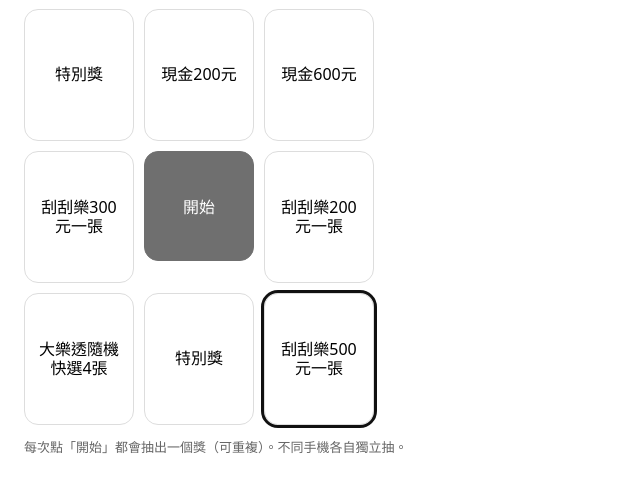
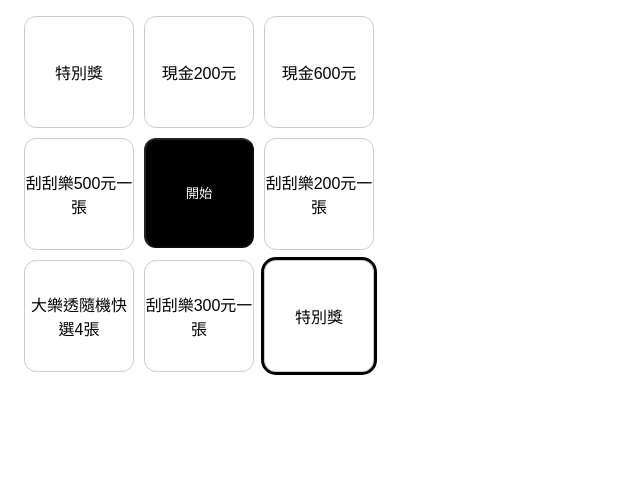
Before and after one commit to joyciefun/lucky-grid, a plain HTML site: page index.html in a window 1280 px wide. Both pictures are taken after a click on the button "開始". Shown: the part 54-546 px from the top of the page, without its empty margins (0-640 px from the left). Drawn offline with Linux system fonts and the light colour scheme.

Commit message:
Update index.html

```diff
--- a/index.html
+++ b/index.html
@@ -5,148 +5,103 @@
 <meta name="viewport" content="width=device-width,initial-scale=1" />
 <title>九宮格抽獎</title>
 <style>
-    body{font-family:system-ui,-apple-system,Segoe UI,Roboto,"Noto Sans TC",sans-serif;margin:24px}
-    h3{margin:0 0 12px}
+body{font-family:sans-serif;margin:24px}
 .grid{display:grid;grid-template-columns:repeat(3,110px);gap:10px}
 .cell{
-      height:110px; padding:10px;
-      display:flex;align-items:center;justify-content:center;
-      border:1px solid #ddd;border-radius:14px;
-      text-align:center;line-height:1.2;
-      user-select:none;background:#fff;
+  height:110px;display:flex;align-items:center;justify-content:center;
+  border:1px solid #ccc;border-radius:12px;text-align:center
 }
-    .active{outline:3px solid #111}
-    button{
-      height:110px;width:110px;border-radius:14px;
-      border:1px solid #111;background:#111;color:#fff;
-      font-size:16px;cursor:pointer;
-    }
-    button:disabled{opacity:.6;cursor:not-allowed}
-    .muted{color:#666;font-size:13px;margin-top:12px}
+.active{outline:3px solid #000}
+button{height:110px;width:110px;border-radius:12px;background:#000;color:#fff}
 </style>
 </head>
 <body>
+
 <h3>九宮格抽獎</h3>
 <div class="grid" id="grid"></div>
-  <div class="muted">每次點「開始」都會抽出一個獎（可重複）。不同手機各自獨立抽。</div>
 
 <script>
-    // DOM 格子位置索引（0..8）：
-    // 0 1 2
-    // 3 4 5
-    // 6 7 8
-    //
-    // 我們用同一個「順時針順序」同時做：
-    // 1) 顯示獎項的順序
-    // 2) 動畫跑的順序
-    // 這樣不會再出現「停在A但跳出B」的偏移
-    const ringPositions = [0,1,2,5,8,7,6,3]; // 順時針一圈 8 格
 
-    // 顯示在九宮格 8 格（你只有 7 種，所以特別獎顯示兩格）
-    const displayRing = [
+// 順時針 8 格位置
+const ringPositions = [0,1,2,5,8,7,6,3];
+
+// 每個 ringIndex 對應一個獎（這裡直接固定好）
+const ringPrizes = [
   "特別獎",
   "現金200元",
   "現金600元",
   "刮刮樂200元一張",
-      "刮刮樂500元一張",
   "特別獎",
+  "刮刮樂300元一張",
   "大樂透隨機快選4張",
-      "刮刮樂300元一張"
+  "刮刮樂500元一張"
 ];
 
-    // 抽獎獎池（可重複、無庫存限制）
-    // 權重我先給一組「看起來合理」的：200較常、500較少、特別獎偏稀有
-    const prizePool = [
-      { name: "特別獎",               weight: 3  },
-      { name: "現金200元",            weight: 35 },
-      { name: "現金600元",            weight: 8  },
-      { name: "刮刮樂200元一張",       weight: 25 },
-      { name: "刮刮樂500元一張",       weight: 5  },
-      { name: "刮刮樂300元一張",       weight: 16 },
-      { name: "大樂透隨機快選4張",     weight: 8  }
-    ];
+// 權重（跟 ringIndex 一一對應）
+const weights = [3,35,8,25,5,16,8,3];
 
 const grid = document.getElementById("grid");
 const cells = [];
 
-    // 建立 9 格（中間是按鈕）
-    for (let i=0;i<9;i++){
+for(let i=0;i<9;i++){
   const div = document.createElement("div");
   if(i===4){
     div.innerHTML = `<button id="btn">開始</button>`;
   }else{
-        div.className = "cell";
-        // 找出這個位置在 ringPositions 裡是第幾個（0..7），並放入同索引的 displayRing
+    div.className="cell";
     const ringIdx = ringPositions.indexOf(i);
-        div.textContent = displayRing[ringIdx];
+    div.textContent = ringPrizes[ringIdx];
   }
   grid.appendChild(div);
   cells.push(div);
 }
 
-    const btn = document.getElementById("btn");
-    let running = false;
-
-    function clearHighlight(){
-      cells.forEach(c=>c.classList.remove("active"));
+function weightedPick(){
+  const sum = weights.reduce((a,b)=>a+b,0);
+  let r = Math.random()*sum;
+  for(let i=0;i<weights.length;i++){
+    r -= weights[i];
+    if(r<0) return i;   // 回傳 ringIndex
+  }
+  return weights.length-1;
 }
 
-    function highlightByRingIndex(ringIdx){
-      clearHighlight();
-      const pos = ringPositions[ringIdx];      // 直接用同一個順序
+function highlight(ringIdx){
+  cells.forEach(c=>c.classList.remove("active"));
+  const pos = ringPositions[ringIdx];
   cells[pos].classList.add("active");
 }
 
-    function weightedPick(pool){
-      const sum = pool.reduce((a,b)=>a+b.weight,0);
-      let r = Math.random() * sum;
-      for(const item of pool){
-        r -= item.weight;
-        if(r < 0) return item;
-      }
-      return pool[pool.length - 1];
-    }
+let running=false;
+const btn=document.getElementById("btn");
 
-    btn.onclick = () => {
+btn.onclick=()=>{
   if(running) return;
-      running = true;
-      btn.disabled = true;
+  running=true;
+  btn.disabled=true;
 
-      // 1) 抽獎
-      const picked = weightedPick(prizePool);
+  const targetRingIdx = weightedPick(); // 直接抽 ringIndex
 
-      // 2) 找到 displayRing 中所有等於 picked.name 的格子（特別獎會有兩格）
-      const candidates = [];
-      for(let i=0;i<displayRing.length;i++){
-        if(displayRing[i] === picked.name) candidates.push(i);
-      }
-      // 理論上一定找得到；找不到就停在 0
-      const targetRingIdx = candidates.length
-        ? candidates[Math.floor(Math.random()*candidates.length)]
-        : 0;
+  let step=0;
+  let delay=80;
+  const totalSteps = 8*4 + targetRingIdx;
 
-      // 3) 動畫（關鍵：step 是「當下亮的 ringIdx」，最後一步 step==totalMoves 時亮 targetRingIdx）
-      let step = 0;
-      let delay = 80;
-      const totalMoves = 8*4 + targetRingIdx; // 轉4圈 + 目標索引
-
-      const tick = () => {
-        highlightByRingIndex(step % 8);
-
-        if(step < totalMoves){
-          if(step > totalMoves - 12) delay += 25; // 收尾減速
+  const tick=()=>{
+    highlight(step%8);
+    if(step<totalSteps){
+      if(step>totalSteps-12) delay+=25;
       step++;
-          setTimeout(tick, delay);
+      setTimeout(tick,delay);
     }else{
-          // 結束：此時畫面停在 targetRingIdx，彈窗也顯示同一個 picked.name
-          running = false;
-          btn.disabled = false;
-          alert(`抽中：${picked.name}`);
+      running=false;
+      btn.disabled=false;
+      alert("抽中："+ringPrizes[targetRingIdx]);
     }
   };
 
   tick();
 };
+
 </script>
 </body>
 </html>
```
Lines whose indentation alone changed are shown as unchanged.
